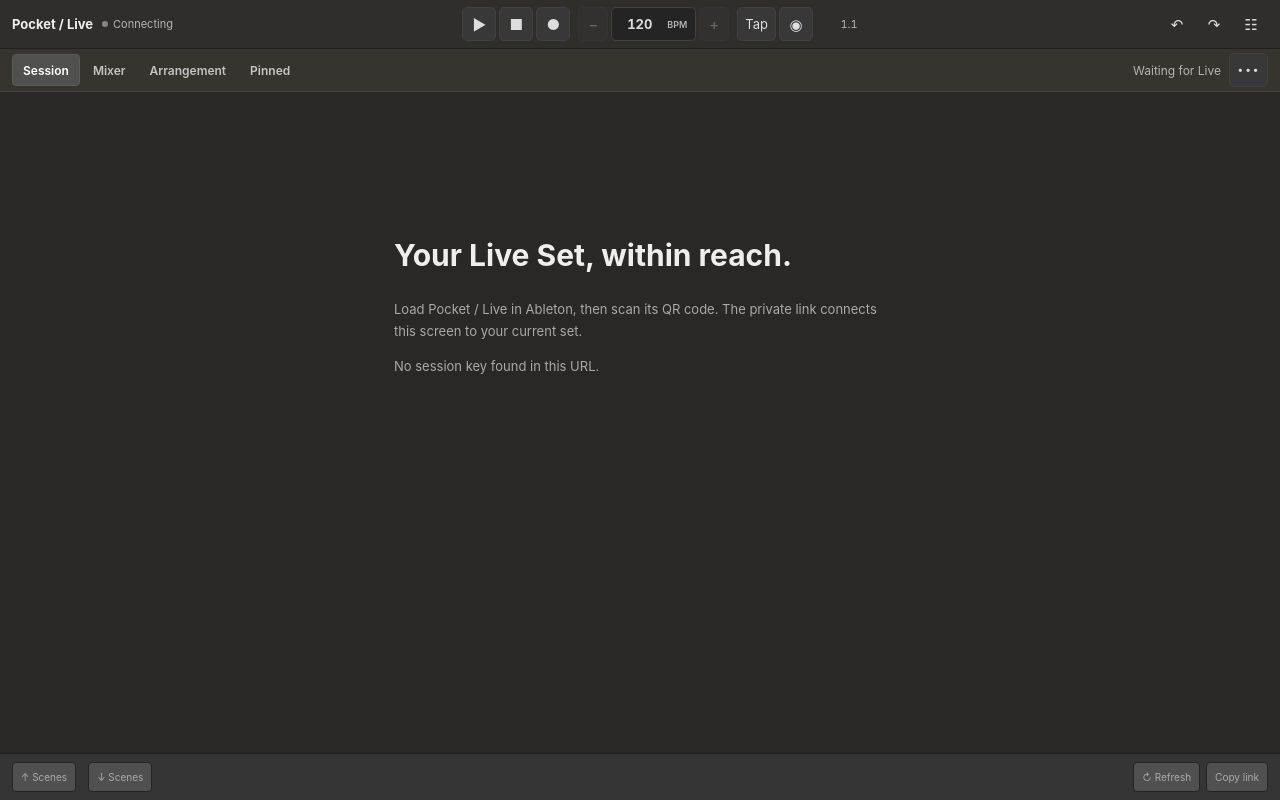
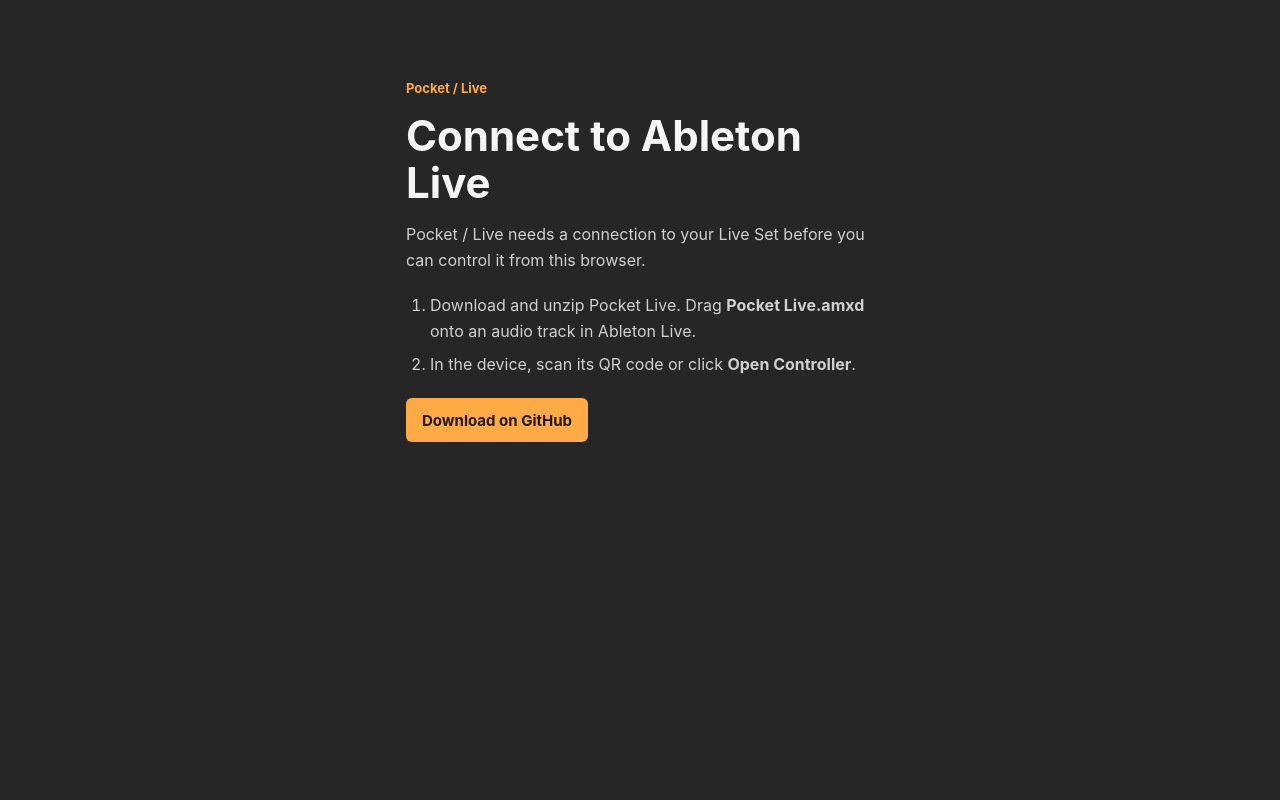
Before and after one commit to supersational/m4l, a website: page Pocket Live/web/index.html in a window 1280 px wide. Drawn offline with Linux system fonts and the light colour scheme.

Commit message:
Show connection setup on the Pocket Live home page

```diff
--- a/Pocket Live/web/app.js
+++ b/Pocket Live/web/app.js
@@ -6,7 +6,9 @@ let connectionTransport=location.protocol==='http:'?'local':'cloud';document.bod
 function commandID(){if(crypto.randomUUID)return crypto.randomUUID();const b=crypto.getRandomValues(new Uint8Array(16));b[6]=(b[6]&15)|64;b[8]=(b[8]&63)|128;const h=Array.from(b,v=>v.toString(16).padStart(2,'0')).join('');return h.slice(0,8)+'-'+h.slice(8,12)+'-'+h.slice(12,16)+'-'+h.slice(16,20)+'-'+h.slice(20);}
 const $=s=>document.querySelector(s),esc=s=>String(s??'').replace(/[&<>"']/g,c=>({'&':'&amp;','<':'&lt;','>':'&gt;','"':'&quot;',"'":'&#39;'}[c]));
 let state=null,ws=null,view='session',retry=0,pending=new Map(),activeDrawer=null,dragging=false,lastMessage=0,reconnectTimer,drawerVersion=0,deviceDetails=null,devicePoll=0,deviceBusy=false,hostOnline=false,snapshotReady=false;
-const room=location.pathname.split('/')[2],token=location.hash.slice(1);if(token)$('#help').textContent='Connecting to your private session…';
+const room=/^\/s\/([^/]+)\/?$/.exec(location.pathname)?.[1],token=location.hash.slice(1);
+if(room&&token)document.body.dataset.page='controller';
+if(room)window.addEventListener('hashchange',()=>location.reload());
 // Pin data stays in localStorage; just the open page is remembered per tab.
 const pinnedViewKey='pocket-live:pinned-view:'+room;
 if(room&&token){try{if(sessionStorage.getItem(pinnedViewKey)==='1')view='pinned';}catch{}}
--- a/Pocket Live/web/index.html
+++ b/Pocket Live/web/index.html
@@ -1,4 +1,16 @@
 <!doctype html><html lang="en"><head><meta charset="utf-8"><meta name="viewport" content="width=device-width,initial-scale=1,viewport-fit=cover"><meta name="theme-color" content="#303030"><title>Pocket / Live</title><link rel="stylesheet" href="/style.css"></head><body>
+<main class="setup-page">
+  <section aria-labelledby="setup-title">
+    <p class="setup-brand">Pocket / Live</p>
+    <h1 id="setup-title">Connect to Ableton Live</h1>
+    <p>Pocket / Live needs a connection to your Live Set before you can control it from this browser.</p>
+    <ol>
+      <li>Download and unzip Pocket Live. Drag <strong>Pocket Live.amxd</strong> onto an audio track in Ableton Live.</li>
+      <li>In the device, scan its QR code or click <strong>Open Controller</strong>.</li>
+    </ol>
+    <a class="setup-download" href="https://github.com/supersational/m4l/releases/latest">Download on GitHub</a>
+  </section>
+</main>
 <header class="controller-header">
   <div class="brand"><b>Pocket / Live</b><span id="connection" class="connection">Connecting</span></div>
   <div class="transport" role="group" aria-label="Transport">
@@ -45,6 +57,6 @@
     </div>
   </details>
 </nav>
-<div id="offline" class="offline">Open the Pocket / Live device in Ableton to connect. This page reconnects automatically.</div><main id="main"><section class="welcome"><h1>Your Live Set, within reach.</h1><p>Load Pocket / Live in Ableton, then scan its QR code. The private link connects this screen to your current set.</p><p id="help">No session key found in this URL.</p></section></main>
+<div id="offline" class="offline">Open the Pocket / Live device in Ableton to connect. This page reconnects automatically.</div><main id="main"><section class="welcome"><h1>Connecting to your Live Set</h1><p>Keep Pocket / Live open in Ableton while the controller connects.</p></section></main>
 <footer><button data-op="previous">↑ Scenes</button><span id="scenerange"></span><button data-op="next">↓ Scenes</button><span class="spacer"></span><span id="latency"></span><button data-op="refresh">↻ Refresh</button><button data-op="share">Copy link</button></footer>
 <aside id="drawer" hidden><div class="drawerhead"><div id="drawerPower"></div><h2 id="drawerTitle"></h2><div id="drawerDeviceNav" class="drawer-device-nav" role="group" aria-label="Devices on this track" hidden><button data-op="device_previous" aria-label="Previous device">‹</button><button data-op="device_next" aria-label="Next device">›</button></div><button id="drawerPin" class="pin-button" hidden></button><button data-op="close" aria-label="Close panel">✕</button></div><div id="drawerBody"></div></aside><div id="toast" role="status"></div><script src="/device-gestures.js"></script><script src="/device-ui.js"></script><script src="/parameter-sync.js"></script><script src="/utility-profile.js"></script><script src="/recording.js"></script><script src="/waveform.js"></script><script src="/filter-model.js"></script><script src="/filter-layout.js"></script><script src="/auto-filter-profile.js"></script><script src="/svg-device-controls.js"></script><script src="/echo-renderer.js"></script><script src="/echo-signature.js"></script><script src="/echo-profile.js"></script><script src="/eq8-renderer.js"></script><script src="/eq8-signature.js"></script><script src="/eq8-profile.js"></script><script src="/eq8-controls.js"></script><script src="/pins.js"></script><script src="/app.js"></script></body></html>
--- a/Pocket Live/web/style.css
+++ b/Pocket Live/web/style.css
@@ -338,3 +338,73 @@ body[data-transport=local] .controller-nav{background:#37332e}
  .controller-header button,.tempo-value,.view-tabs button,.set-actions summary,
  #backarrangement,.set-actions-panel button{min-height:44px}
 }
+
+body[data-page="controller"] > .setup-page,
+body:not([data-page="controller"]) > :is(.controller-header, .controller-nav, #offline, #main, footer, #drawer, #toast) {
+  display: none;
+}
+
+.setup-page {
+  flex: 1;
+  overflow: auto;
+  padding: clamp(32px, 10vh, 104px) 24px 40px;
+  background: #262626;
+}
+
+.setup-page section {
+  max-width: 36rem;
+  margin-inline: auto;
+}
+
+.setup-brand {
+  color: var(--orange);
+  font-size: 1rem;
+  font-weight: 700;
+  margin: 0 0 16px;
+}
+
+.setup-page h1 {
+  margin: 0 0 14px;
+  font-size: clamp(28px, 5vw, 42px);
+  line-height: 1.12;
+  color: #f5f5f5;
+}
+
+.setup-page p:not(.setup-brand),
+.setup-page ol {
+  font-size: 16px;
+  line-height: 1.6;
+  color: #d0d0d0;
+}
+
+.setup-page ol {
+  padding-inline-start: 1.5em;
+  margin: 20px 0;
+}
+
+.setup-page li + li {
+  margin-top: 8px;
+}
+
+.setup-download {
+  display: inline-flex;
+  align-items: center;
+  min-height: 44px;
+  max-width: 100%;
+  padding: 10px 16px;
+  border-radius: 6px;
+  background: var(--orange);
+  color: #21180d;
+  font-size: 15px;
+  font-weight: 700;
+  text-decoration: none;
+}
+
+.setup-download:hover {
+  text-decoration: underline;
+}
+
+.setup-download:focus-visible {
+  outline: 2px solid #fff;
+  outline-offset: 4px;
+}
```
